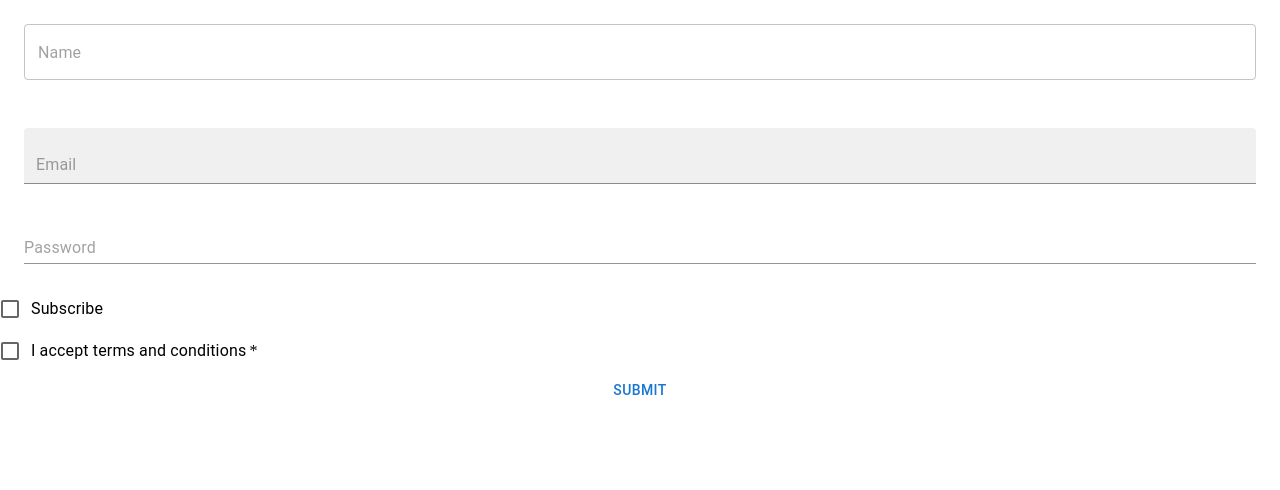
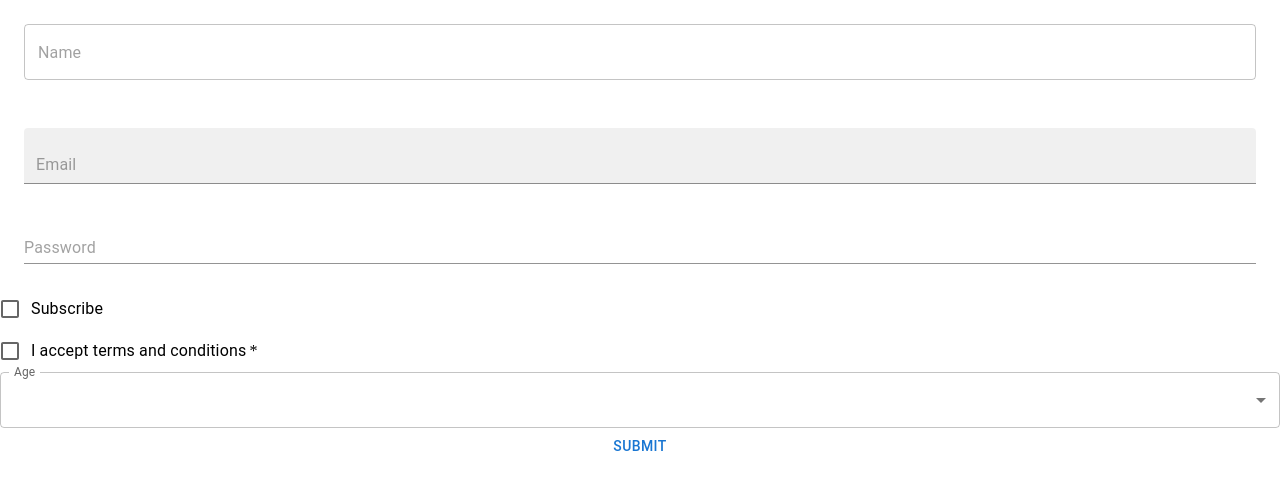
Before and after one commit to SandraCDT15/js-exercises, a React (Create React App) app in the folder weekTwo/playlistMUI/mui-tutorial/: page / in a window 1280 px wide. Shown: the top 490 px of the page. Built offline with nearby package versions, Linux system fonts and the light colour scheme.

Commit message:
Add a select to the form

```diff
--- a/weekTwo/playlistMUI/mui-tutorial/src/Textfield.js
+++ b/weekTwo/playlistMUI/mui-tutorial/src/Textfield.js
@@ -4,10 +4,12 @@
   TextField,
   FormGroup,
   FormControlLabel,
+  FormControl,
+  Select,
+  MenuItem,
+  InputLabel,
   Checkbox,
 } from "@mui/material";
-
-import { pink } from "@mui/material/colors";
 
 const TextFieldElem = () => {
   const [inputs, setInputs] = useState({
@@ -16,6 +18,7 @@
     password: "",
     subscribe: false,
     terms: false,
+    age: 0,
   });
   const handleChange = (e) => {
     setInputs((prevState) => ({
@@ -91,6 +94,19 @@
             label="I accept terms and conditions"
           />
         </FormGroup>
+        <FormControl fullwidth>
+          <InputLabel>Age</InputLabel>
+          <Select
+            name="age"
+            value={inputs.age}
+            label="Age"
+            onChange={handleChange}
+          >
+            <MenuItem value={10}>Ten</MenuItem>
+            <MenuItem value={20}>Twenty</MenuItem>
+            <MenuItem value={30}>Thirty</MenuItem>
+          </Select>
+        </FormControl>
         <Button type="submit">Submit</Button>
       </form>
     </div>
```
